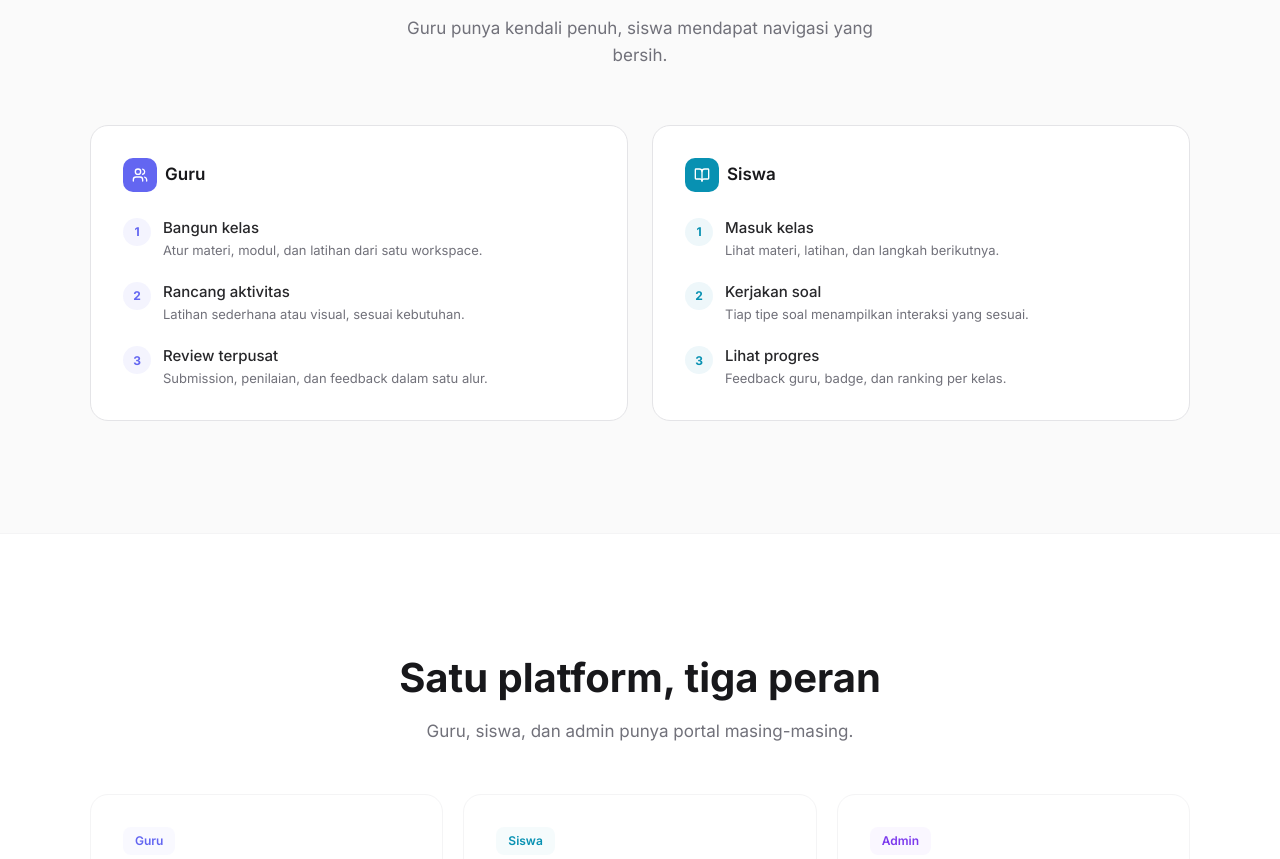
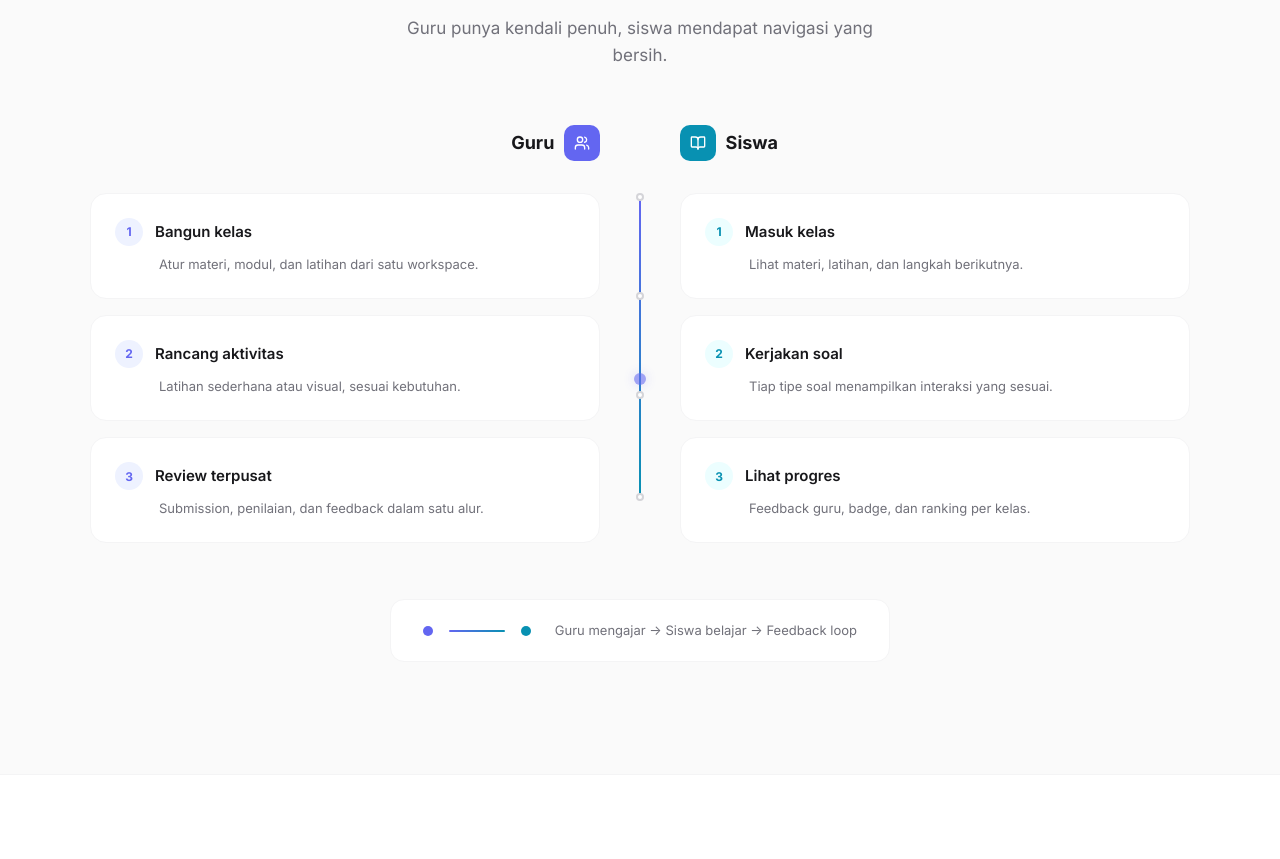
Before and after one commit to denisetiya/education, a React app in the folder frontend/: page / in a window 1280 px wide. Shown: the part 1807-2666 px from the top of the page. Built offline with nearby package versions, Linux system fonts and the light colour scheme; no server answers; the HTML template or start-up script is replaced by a standard one.

Commit message:
(feat) improve ui in landing page

```diff
--- a/frontend/src/pages/LandingPage.tsx
+++ b/frontend/src/pages/LandingPage.tsx
@@ -296,11 +296,109 @@ export const LandingPage: React.FC = () => {
             </div>
           </Reveal>
 
-          <div style={{ display: 'grid', gridTemplateColumns: isMobile ? '1fr' : '1fr 1fr', gap: '1.5rem' }}>
-            <Reveal delay={0}><WorkflowCard title="Guru" color="#6366f1" icon={<Users size={16} />} steps={workflows.teacher} /></Reveal>
-            <Reveal delay={0.15}><WorkflowCard title="Siswa" color="#0891b2" icon={<BookOpen size={16} />} steps={workflows.student} /></Reveal>
+          {/* Visual Timeline */}
+          <div style={{ display: 'grid', gridTemplateColumns: isMobile ? '1fr' : '1fr 80px 1fr', gap: isMobile ? '2rem' : '0', alignItems: 'start' }}>
+            {/* Guru Column */}
+            <div>
+              <Reveal>
+                <div style={{ display: 'flex', alignItems: 'center', gap: '0.6rem', marginBottom: '2rem', justifyContent: isMobile ? 'flex-start' : 'flex-end' }}>
+                  <span style={{ fontWeight: 700, fontSize: '1.125rem', color: 'var(--gray-900)' }}>Guru</span>
+                  <div style={{ width: 36, height: 36, borderRadius: 10, background: '#6366f1', color: 'white', display: 'flex', alignItems: 'center', justifyContent: 'center' }}>
+                    <Users size={16} />
+                  </div>
+                </div>
+              </Reveal>
+              {workflows.teacher.map((s, i) => (
+                <Reveal key={s.title} delay={i * 0.15}>
+                  <div style={{
+                    padding: '1.5rem', background: 'white', borderRadius: 16,
+                    border: '1.5px solid var(--gray-100)', marginBottom: '1rem',
+                    position: 'relative', transition: 'border-color 200ms, box-shadow 200ms, transform 200ms'
+                  }}
+                    onMouseEnter={e => { e.currentTarget.style.borderColor = '#c7d2fe'; e.currentTarget.style.boxShadow = '0 8px 24px rgba(99,102,241,0.08)'; e.currentTarget.style.transform = 'translateY(-2px)'; }}
+                    onMouseLeave={e => { e.currentTarget.style.borderColor = 'var(--gray-100)'; e.currentTarget.style.boxShadow = 'none'; e.currentTarget.style.transform = 'translateY(0)'; }}
+                  >
+                    <div style={{ display: 'flex', alignItems: 'center', gap: '0.75rem', marginBottom: '0.5rem' }}>
+                      <div style={{ width: 28, height: 28, borderRadius: '50%', background: '#eef2ff', color: '#6366f1', display: 'flex', alignItems: 'center', justifyContent: 'center', fontSize: '0.75rem', fontWeight: 700 }}>{i + 1}</div>
+                      <h4 style={{ fontWeight: 600, color: 'var(--gray-900)', fontSize: '0.9375rem' }}>{s.title}</h4>
+                    </div>
+                    <p style={{ color: 'var(--gray-500)', fontSize: '0.8125rem', lineHeight: 1.55, paddingLeft: '2.75rem' }}>{s.desc}</p>
+                  </div>
+                </Reveal>
+              ))}
+            </div>
+
+            {/* Center Timeline - Desktop only */}
+            {!isMobile && (
+              <div style={{ display: 'flex', flexDirection: 'column', alignItems: 'center', paddingTop: '4.5rem' }}>
+                <div style={{ width: 2, flex: 1, background: 'linear-gradient(180deg, #6366f1, #0891b2)', borderRadius: 1, position: 'relative', minHeight: 300 }}>
+                  {/* Animated dot */}
+                  <div style={{
+                    position: 'absolute', top: 0, left: '50%', transform: 'translateX(-50%)',
+                    width: 12, height: 12, borderRadius: '50%', background: '#6366f1',
+                    boxShadow: '0 0 12px rgba(99,102,241,0.4)',
+                    animation: 'flowDot 4s ease-in-out infinite'
+                  }} />
+                  {/* Connection nodes */}
+                  {[0, 33, 66, 100].map(p => (
+                    <div key={p} style={{
+                      position: 'absolute', top: `${p}%`, left: '50%', transform: 'translate(-50%, -50%)',
+                      width: 8, height: 8, borderRadius: '50%',
+                      background: 'white', border: '2px solid var(--gray-300)'
+                    }} />
+                  ))}
+                </div>
+              </div>
+            )}
+
+            {/* Siswa Column */}
+            <div>
+              <Reveal delay={0.1}>
+                <div style={{ display: 'flex', alignItems: 'center', gap: '0.6rem', marginBottom: '2rem' }}>
+                  <div style={{ width: 36, height: 36, borderRadius: 10, background: '#0891b2', color: 'white', display: 'flex', alignItems: 'center', justifyContent: 'center' }}>
+                    <BookOpen size={16} />
+                  </div>
+                  <span style={{ fontWeight: 700, fontSize: '1.125rem', color: 'var(--gray-900)' }}>Siswa</span>
+                </div>
+              </Reveal>
+              {workflows.student.map((s, i) => (
+                <Reveal key={s.title} delay={0.1 + i * 0.15}>
+                  <div style={{
+                    padding: '1.5rem', background: 'white', borderRadius: 16,
+                    border: '1.5px solid var(--gray-100)', marginBottom: '1rem',
+                    transition: 'border-color 200ms, box-shadow 200ms, transform 200ms'
+                  }}
+                    onMouseEnter={e => { e.currentTarget.style.borderColor = '#a5f3fc'; e.currentTarget.style.boxShadow = '0 8px 24px rgba(8,145,178,0.08)'; e.currentTarget.style.transform = 'translateY(-2px)'; }}
+                    onMouseLeave={e => { e.currentTarget.style.borderColor = 'var(--gray-100)'; e.currentTarget.style.boxShadow = 'none'; e.currentTarget.style.transform = 'translateY(0)'; }}
+                  >
+                    <div style={{ display: 'flex', alignItems: 'center', gap: '0.75rem', marginBottom: '0.5rem' }}>
+                      <div style={{ width: 28, height: 28, borderRadius: '50%', background: '#ecfeff', color: '#0891b2', display: 'flex', alignItems: 'center', justifyContent: 'center', fontSize: '0.75rem', fontWeight: 700 }}>{i + 1}</div>
+                      <h4 style={{ fontWeight: 600, color: 'var(--gray-900)', fontSize: '0.9375rem' }}>{s.title}</h4>
+                    </div>
+                    <p style={{ color: 'var(--gray-500)', fontSize: '0.8125rem', lineHeight: 1.55, paddingLeft: '2.75rem' }}>{s.desc}</p>
+                  </div>
+                </Reveal>
+              ))}
+            </div>
           </div>
+
+          {/* Flow arrow indicator */}
+          <Reveal delay={0.3}>
+            <div style={{ display: 'flex', alignItems: 'center', justifyContent: 'center', gap: '1rem', marginTop: '2.5rem', padding: '1.25rem 2rem', background: 'white', borderRadius: 14, border: '1.5px solid var(--gray-100)', maxWidth: 500, margin: '2.5rem auto 0' }}>
+              <div style={{ width: 10, height: 10, borderRadius: '50%', background: '#6366f1' }} />
+              <div style={{ flex: 1, height: 2, background: 'linear-gradient(90deg, #6366f1, #0891b2)', borderRadius: 1 }} />
+              <div style={{ width: 10, height: 10, borderRadius: '50%', background: '#0891b2' }} />
+              <span style={{ fontSize: '0.8125rem', color: 'var(--gray-500)', marginLeft: '0.5rem' }}>Guru mengajar → Siswa belajar → Feedback loop</span>
+            </div>
+          </Reveal>
         </div>
+
+        <style>{`
+          @keyframes flowDot {
+            0% { top: 0%; opacity: 1; }
+            100% { top: 100%; opacity: 0.3; }
+          }
+        `}</style>
       </section>
 
       {/* ===== ROLES ===== */}
@@ -393,22 +491,4 @@ export const LandingPage: React.FC = () => {
   );
 };
 
-const WorkflowCard = ({ title, color, icon, steps }: { title: string; color: string; icon: React.ReactNode; steps: { title: string; desc: string }[] }) => (
-  <div style={{ padding: '2rem', background: 'white', border: '1.5px solid var(--gray-200)', borderRadius: 18 }}>
-    <div style={{ display: 'flex', alignItems: 'center', gap: '0.5rem', marginBottom: '1.5rem' }}>
-      <div style={{ width: 34, height: 34, borderRadius: 10, background: color, color: 'white', display: 'flex', alignItems: 'center', justifyContent: 'center' }}>{icon}</div>
-      <span style={{ fontWeight: 600, color: 'var(--gray-900)', fontSize: '1.0625rem' }}>{title}</span>
-    </div>
-    <div style={{ display: 'flex', flexDirection: 'column', gap: '1.25rem' }}>
-      {steps.map((s, i) => (
-        <div key={s.title} style={{ display: 'flex', gap: '0.75rem' }}>
-          <div style={{ width: 28, height: 28, borderRadius: '50%', flexShrink: 0, background: `${color}12`, color, display: 'flex', alignItems: 'center', justifyContent: 'center', fontSize: '0.75rem', fontWeight: 700, marginTop: 2 }}>{i + 1}</div>
-          <div>
-            <p style={{ fontWeight: 500, color: 'var(--gray-800)', fontSize: '0.9375rem' }}>{s.title}</p>
-            <p style={{ color: 'var(--gray-500)', fontSize: '0.8125rem', lineHeight: 1.55 }}>{s.desc}</p>
-          </div>
-        </div>
-      ))}
-    </div>
-  </div>
-);
+// WorkflowCard removed - using inline timeline visualization
```
